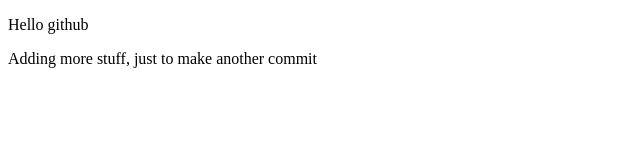
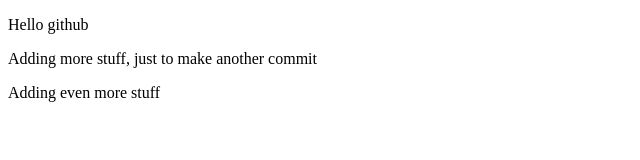
Before and after one commit to ali-ahmed8/second-git-test, a plain HTML site: page index.html in a window 1280 px wide. Shown: the whole page, without its empty margins (0-640 px from the left). Drawn offline with Linux system fonts and the light colour scheme.

Commit message:
adding even more to html file

```diff
--- a/index.html
+++ b/index.html
@@ -8,5 +8,6 @@
   <body>
     <p>Hello github</p>
     <p>Adding more stuff, just to make another commit</p>
+    <p>Adding even more stuff</p>
   </body>
 </html>
```
